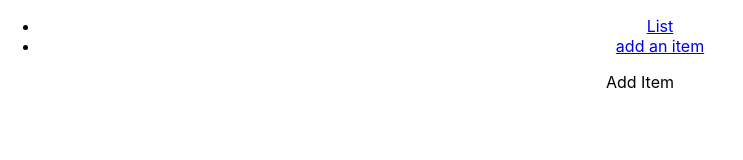
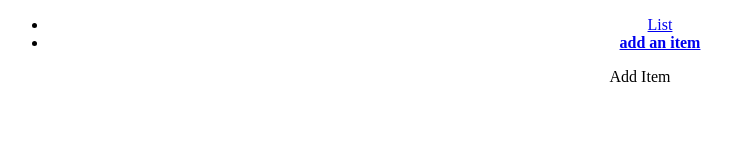
Before and after one commit to the-collab-lab/tcl-44-smart-shopping-list-1, a React (Create React App) app: page /add-items in a window 1280 px wide. Shown: the top 160 px of the page, without its empty margins (0-743 px from the left). Built offline with nearby package versions, Linux system fonts and the light colour scheme.

Commit message:
Add bold style to active links
Co-authored-by: Reda Baha <baha.redaaaa@gmail.com>

```diff
--- a/src/index.css
+++ b/src/index.css
@@ -1,13 +1,3 @@
-body {
-  margin: 0;
-  font-family: -apple-system, BlinkMacSystemFont, 'Segoe UI', 'Roboto', 'Oxygen',
-    'Ubuntu', 'Cantarell', 'Fira Sans', 'Droid Sans', 'Helvetica Neue',
-    sans-serif;
-  -webkit-font-smoothing: antialiased;
-  -moz-osx-font-smoothing: grayscale;
+.active {
+  font-weight: bold;
 }
-
-code {
-  font-family: source-code-pro, Menlo, Monaco, Consolas, 'Courier New',
-    monospace;
-}
```
